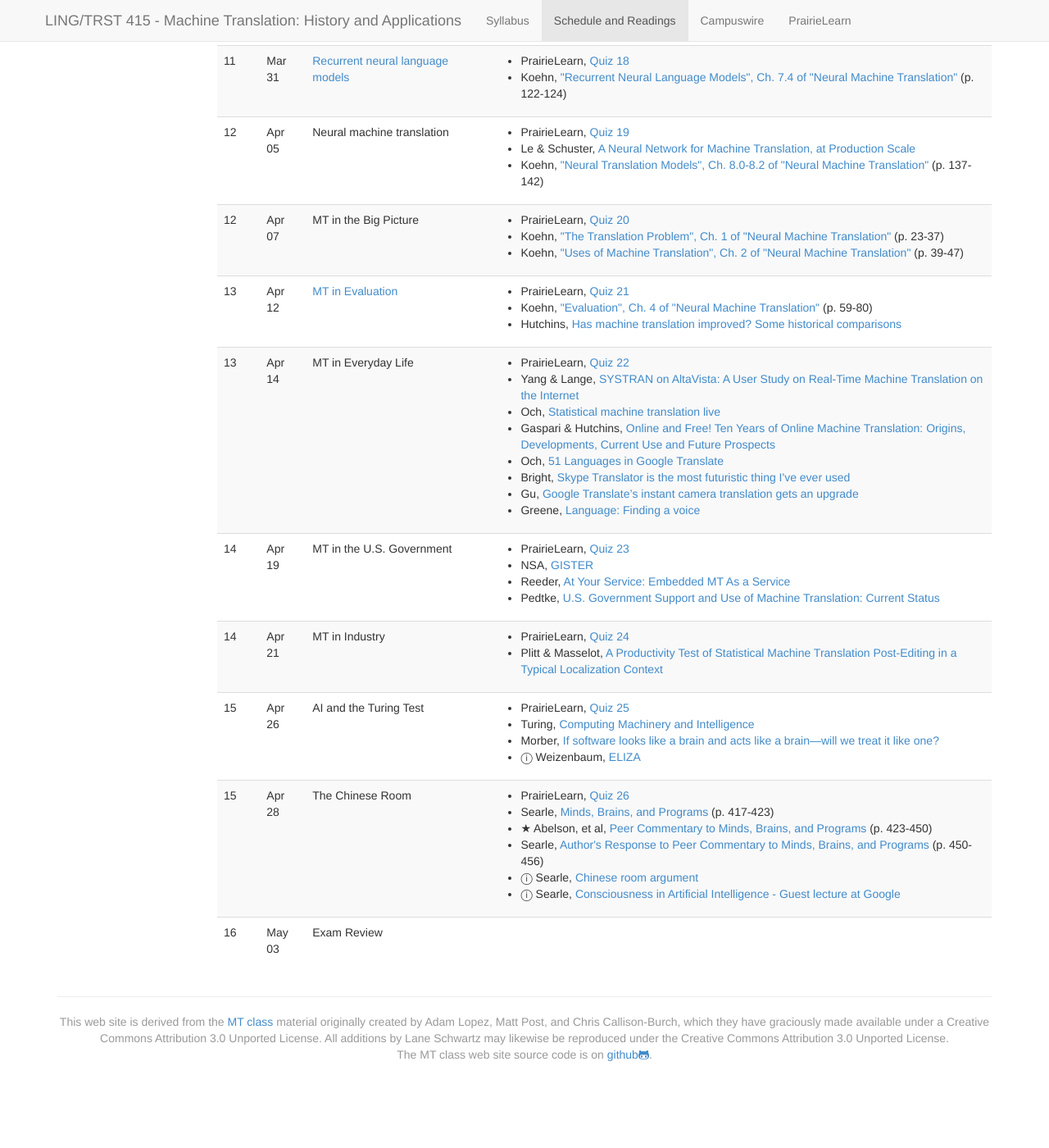
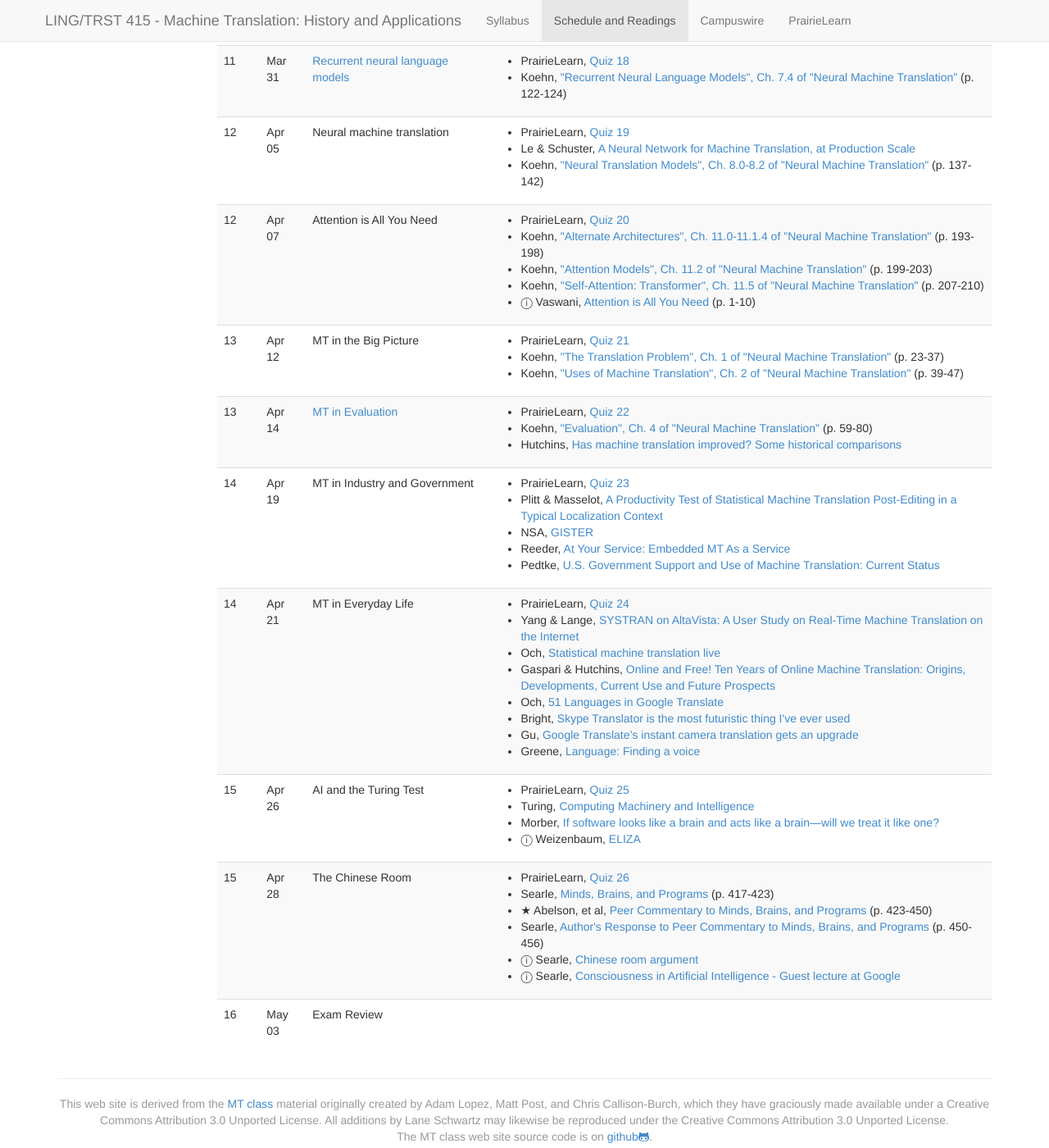
Before and after one commit to 2022-Spring-UIUC-LING415/2022-Spring-UIUC-LING415.github.io, a Jekyll site: the page built from schedule.md, in a window 1280 px wide and 1400 px high, scrolled down 2699 px. Shown: the whole window at 82% size. Built offline with Jekyll 4.4.1, drawn with Linux system fonts in a browser that asks for light colours; nearby versions of some CDN libraries; before the commit the page ends 4035 px from its top, so only the background shows below that.

Commit message:
Rearrange

```diff
--- a/_data/schedule.yaml
+++ b/_data/schedule.yaml
@@ -570,12 +570,43 @@
 -
   week: 12
   date: 2020-04-07
+  title: Attention is All You Need
+  lecturer: Lane Schwartz
+  reading:
+    -
+      author: PrairieLearn
+      title: Quiz 20
+      url: https://www.prairielearn.org/pl/course_instance/129005
+    -
+      author: Koehn
+      title: "\"Alternate Architectures\", Ch. 11.0-11.1.4 of \"Neural Machine Translation\""
+      pages: 193-198
+      url: https://doi-org.proxy2.library.illinois.edu/10.1017/9781108608480
+    -
+      author: Koehn
+      title: "\"Attention Models\", Ch. 11.2 of \"Neural Machine Translation\""
+      pages: 199-203
+      url: https://doi-org.proxy2.library.illinois.edu/10.1017/9781108608480
+    -
+      author: Koehn
+      title: "\"Self-Attention: Transformer\", Ch. 11.5 of \"Neural Machine Translation\""
+      pages: 207-210
+      url: https://doi-org.proxy2.library.illinois.edu/10.1017/9781108608480
+    -
+      author: Vaswani
+      title: Attention is All You Need
+      pages: 1-10
+      url: https://arxiv.org/pdf/1706.03762.pdf
+      optional: true
+-
+  week: 13
+  date: 2020-04-12
   title: "MT in the Big Picture"
   lecturer: Lane Schwartz
   reading:
     -
       author: PrairieLearn
-      title: Quiz 20
+      title: Quiz 21
       url: https://www.prairielearn.org/pl/course_instance/129005
     -
       author: Koehn
@@ -589,14 +620,14 @@
       url: https://doi-org.proxy2.library.illinois.edu/10.1017/9781108608480
 -
   week: 13
-  date: 2020-04-12
+  date: 2020-04-14
   title: "MT in Evaluation"
   lecturer: Lane Schwartz
   slides: http://statmt.org/book/slides/08-evaluation.pdf
   reading:
     -
       author: PrairieLearn
-      title: Quiz 21
+      title: Quiz 22
       url: https://www.prairielearn.org/pl/course_instance/129005
     -
       author: Koehn
@@ -608,14 +639,40 @@
       title: "Has machine translation improved? Some historical comparisons"
       url: https://aclanthology.org/www.mt-archive.info/00/MTS-2003-Hutchins.pdf
 -
-  week: 13
-  date: 2020-04-14
-  title: MT in Everyday Life
+  week: 14
+  date: 2020-04-19
+  title: "MT in Industry and Government"
   lecturer: Lane Schwartz
   reading:
     -
       author: PrairieLearn
-      title: Quiz 22
+      title: Quiz 23
+      url: https://www.prairielearn.org/pl/course_instance/129005
+    -
+      author: "Plitt & Masselot"
+      title: "A Productivity Test of Statistical Machine Translation Post-Editing in a Typical Localization Context"
+      url: https://ufal.mff.cuni.cz/pbml/93/art-plitt-masselot.pdf
+    -
+      author: NSA
+      title: GISTER
+      url: papers/1991_Cryptolog.pdf
+    -
+      author: Reeder
+      title: "At Your Service: Embedded MT As a Service"
+      url: http://www.aclweb.org/anthology/W00-0503
+    -
+      author: Pedtke
+      title: "U.S. Government Support and Use of Machine Translation: Current Status"
+      url: https://aclanthology.org/www.mt-archive.info/90/MTS-1997-Pedtke.pdf
+-
+  week: 14
+  date: 2020-04-21
+  title: "MT in Everyday Life"
+  lecturer: Lane Schwartz
+  reading:
+    -
+      author: PrairieLearn
+      title: Quiz 24
       url: https://www.prairielearn.org/pl/course_instance/129005
     -
       author: "Yang & Lange"
@@ -645,42 +702,6 @@
       author: Greene
       title: "Language: Finding a voice"
       url: https://web.archive.org/web/20170107005106/http://www.economist.com/technology-quarterly/2017-05-01/language
--
-  week: 14
-  date: 2020-04-19
-  title: "MT in the U.S. Government"
-  lecturer: Lane Schwartz
-  reading:
-    -
-      author: PrairieLearn
-      title: Quiz 23
-      url: https://www.prairielearn.org/pl/course_instance/129005
-    -
-      author: NSA
-      title: GISTER
-      url: papers/1991_Cryptolog.pdf
-    -
-      author: Reeder
-      title: "At Your Service: Embedded MT As a Service"
-      url: http://www.aclweb.org/anthology/W00-0503
-    -
-      author: Pedtke
-      title: "U.S. Government Support and Use of Machine Translation: Current Status"
-      url: https://aclanthology.org/www.mt-archive.info/90/MTS-1997-Pedtke.pdf
--
-  week: 14
-  date: 2020-04-21
-  title: "MT in Industry"
-  lecturer: Lane Schwartz
-  reading:
-    -
-      author: PrairieLearn
-      title: Quiz 24
-      url: https://www.prairielearn.org/pl/course_instance/129005
-    -
-      author: "Plitt & Masselot"
-      title: "A Productivity Test of Statistical Machine Translation Post-Editing in a Typical Localization Context"
-      url: https://ufal.mff.cuni.cz/pbml/93/art-plitt-masselot.pdf
 -
   week: 15
   date: 2020-04-26
```
